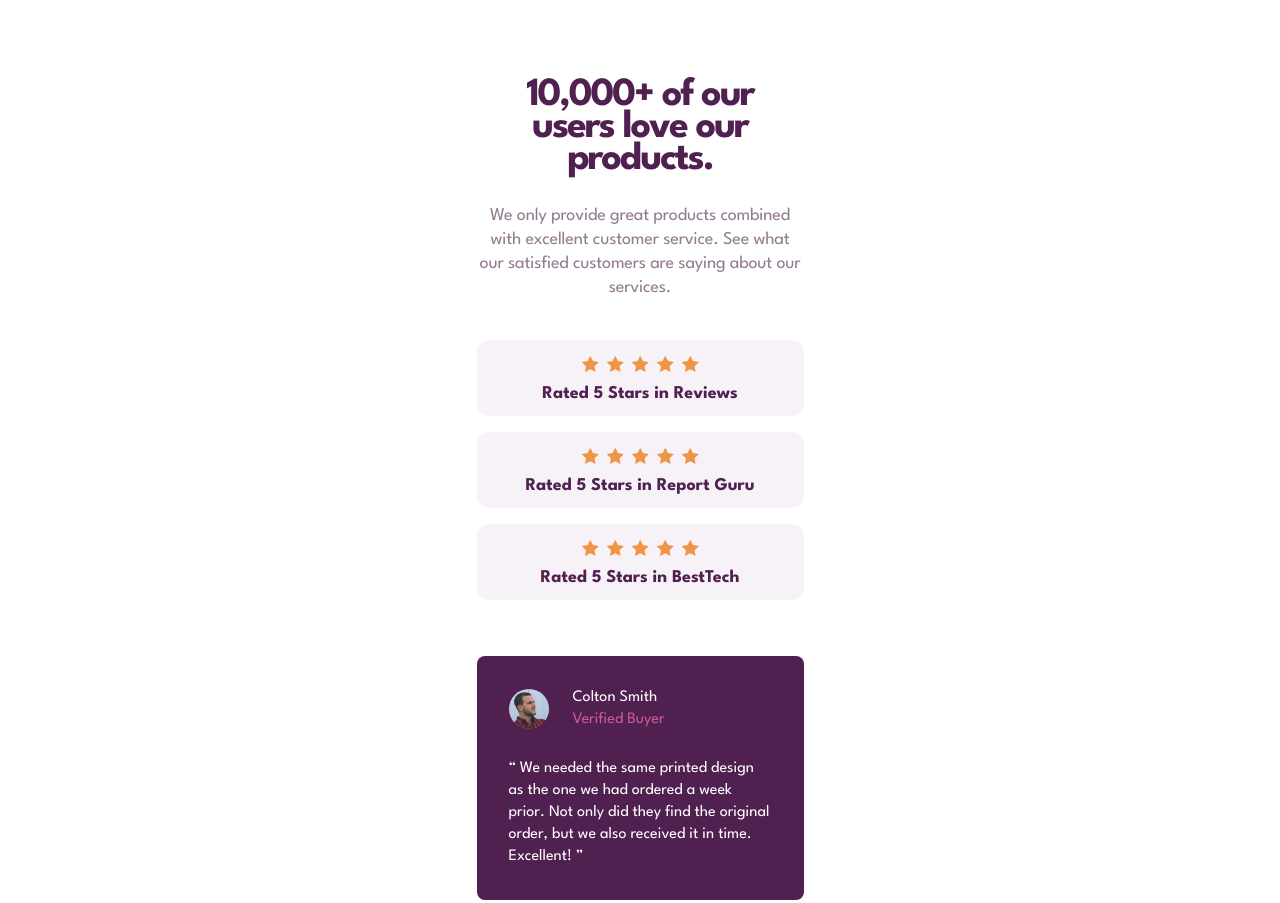
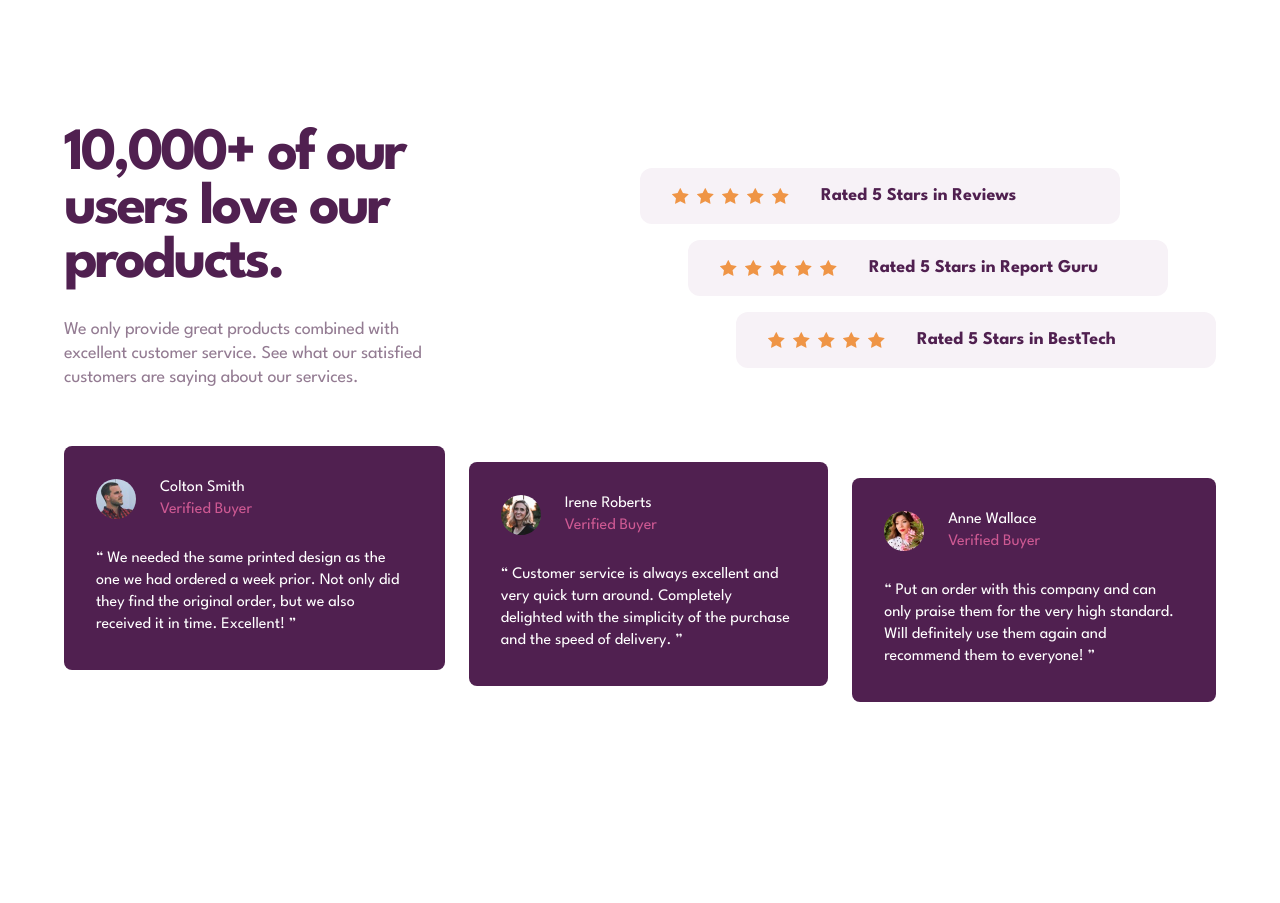
Before and after one commit to castx1981/Social-proof-section, a plain HTML site: page index.html in a window 1280 px wide. Shown: the top 903 px of the page. After the commit the page ends 800 px from the top, so only its background shows below. Drawn offline with nearby package versions, Linux system fonts and the light colour scheme.

Commit message:
support desktop

```diff
--- a/index.html
+++ b/index.html
@@ -23,9 +23,6 @@
                       'dark-grayish-magenta': 'hsl(303, 10%, 53%)',
                       'light-grayish-magenta': 'hsl(300, 24%, 96%)',
                   },
-                  width: {
-                      'mobile': '375px',
-                  },
               }
           },
       }
@@ -33,20 +30,21 @@
   <title>Frontend Mentor | Social proof section</title>
 </head>
 <body class="flex items-start justify-center min-h-screen bg-white">
-<div class="w-[375px] px-6 py-10 flex flex-col">
+<div class="w-[375px] px-6 py-10 flex flex-col xl:p-0 xl:mx-auto xl:mt-32 xl:w-[72rem] xl:flex-row xl:flex-wrap">
   <!-- slogan area -->
-  <div class="mt-10 flex flex-col">
-    <h1 class="px-9 font-bold text-[40px] leading-8 tracking-tighter text-very-dark-magenta text-center">
+  <div class="mt-10 flex flex-col xl:m-0 xl:flex-grow-0 xl:flex-shrink-1 xl:basis-4/12">
+    <h1 class="px-9 font-bold text-[40px] leading-8 tracking-tighter text-very-dark-magenta text-center xl:p-0 xl:text-6xl xl:leading-[.9] xl:text-left">
       10,000+ of our users love our products.
     </h1>
-    <p class="mt-7 text-lg leading-6 -tracking-[.009em] text-dark-grayish-magenta text-center">
+    <p class="mt-7 text-lg leading-6 -tracking-[.009em] text-dark-grayish-magenta text-center xl:text-left">
       We only provide great products combined with excellent customer service.
       See what our satisfied customers are saying about our services.
     </p>
   </div>
+  <div class="hidden xl:block xl:basis-2/12"></div>
   <!-- ratings area -->
-  <div class="mt-10 flex flex-col space-y-4">
-    <div class="py-4 flex flex-col items-center space-y-4 bg-light-grayish-magenta rounded-xl">
+  <div class="mt-10 flex flex-col items-end space-y-4 xl:flex-grow-0 xl:flex-shrink-1 xl:basis-6/12">
+    <div class="py-4 w-full flex flex-col items-center space-y-4 bg-light-grayish-magenta rounded-xl xl:py-5 xl:w-10/12 xl:self-start xl:pl-8 xl:flex-row xl:space-y-0 xl:space-x-8">
       <div class="flex space-x-2">
         <img src="images/icon-star.svg" alt=""/>
         <img src="images/icon-star.svg" alt=""/>
@@ -58,7 +56,7 @@
         Rated 5 Stars in Reviews
       </p>
     </div>
-    <div class="py-4 flex flex-col items-center space-y-4 bg-light-grayish-magenta rounded-xl">
+    <div class="py-4 w-full flex flex-col items-center space-y-4 bg-light-grayish-magenta rounded-xl xl:py-5 xl:w-10/12 xl:self-center xl:pl-8 xl:flex-row xl:space-y-0 xl:space-x-8">
       <div class="flex space-x-2">
         <img src="images/icon-star.svg" alt=""/>
         <img src="images/icon-star.svg" alt=""/>
@@ -70,7 +68,7 @@
         Rated 5 Stars in Report Guru
       </p>
     </div>
-    <div class="py-4 flex flex-col items-center space-y-4 bg-light-grayish-magenta rounded-xl">
+    <div class="py-4 w-full flex flex-col items-center space-y-4 bg-light-grayish-magenta rounded-xl xl:py-5 xl:w-10/12 xl:self-end xl:pl-8 xl:flex-row xl:space-y-0 xl:space-x-8">
       <div class="flex space-x-2">
         <img src="images/icon-star.svg" alt=""/>
         <img src="images/icon-star.svg" alt=""/>
@@ -84,8 +82,8 @@
     </div>
   </div>
   <!-- reviews area -->
-  <div class="mt-14 flex flex-col space-y-5">
-    <div class="p-8 bg-very-dark-magenta rounded-lg">
+  <div class="mt-14 flex flex-col space-y-5 xl:h-64 xl:flex-row xl:space-y-0 xl:space-x-6 xl:flex-1">
+    <div class="p-8 bg-very-dark-magenta rounded-lg xl:h-56 xl:self-start">
       <div class="flex items-center space-x-6">
         <img class="rounded-full w-10 h-10" src="images/image-colton.jpg" alt=""/>
         <div class="leading-5">
@@ -99,7 +97,7 @@
         Excellent!
       </q>
     </div>
-    <div class="p-8 bg-very-dark-magenta rounded-lg">
+    <div class="p-8 bg-very-dark-magenta rounded-lg xl:h-56 xl:self-center">
       <div class="flex items-center space-x-6">
         <img class="rounded-full w-10 h-10" src="images/image-irene.jpg" alt=""/>
         <div class="leading-5">
@@ -112,7 +110,7 @@
         delighted with the simplicity of the purchase and the speed of delivery.
       </q>
     </div>
-    <div class="p-8 bg-very-dark-magenta rounded-lg">
+    <div class="p-8 bg-very-dark-magenta rounded-lg xl:h-56 xl:self-end">
       <div class="flex items-center space-x-6">
         <img class="rounded-full w-10 h-10" src="images/image-anne.jpg" alt=""/>
         <div class="leading-5">
```
